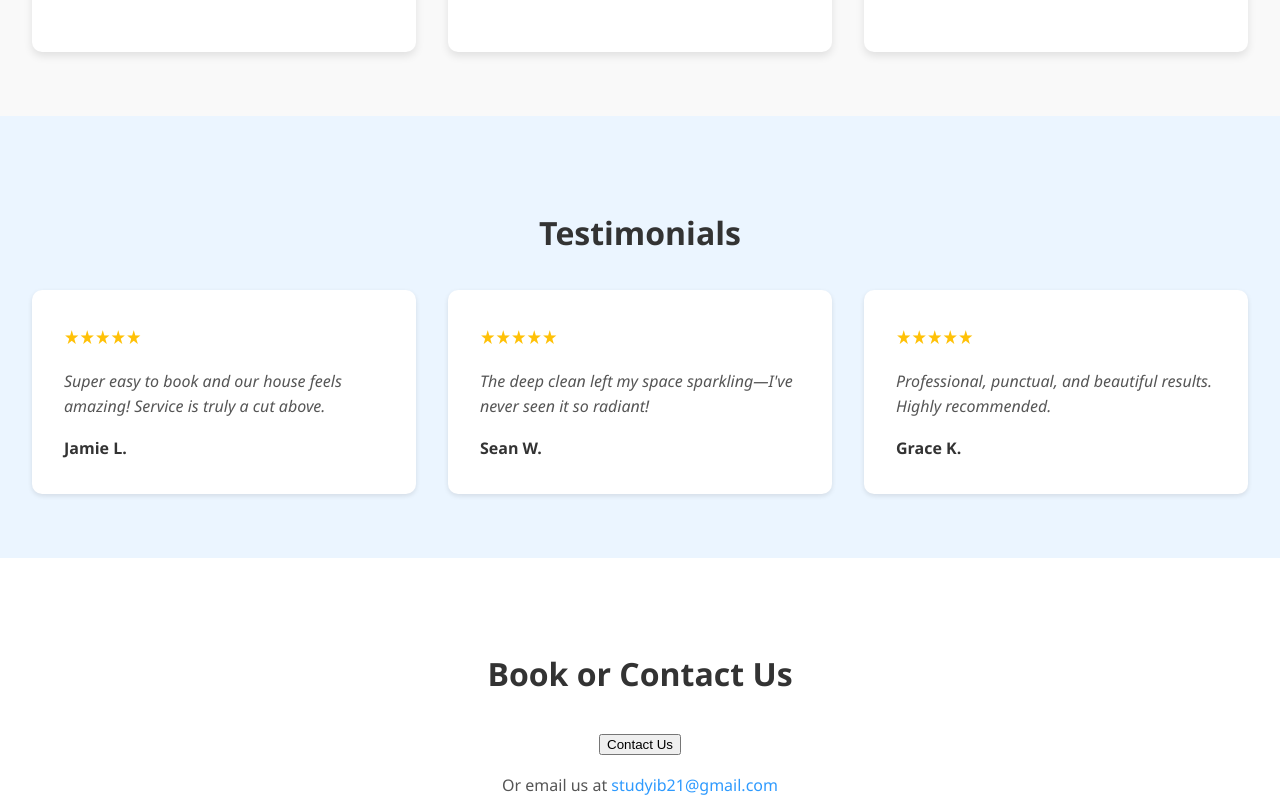
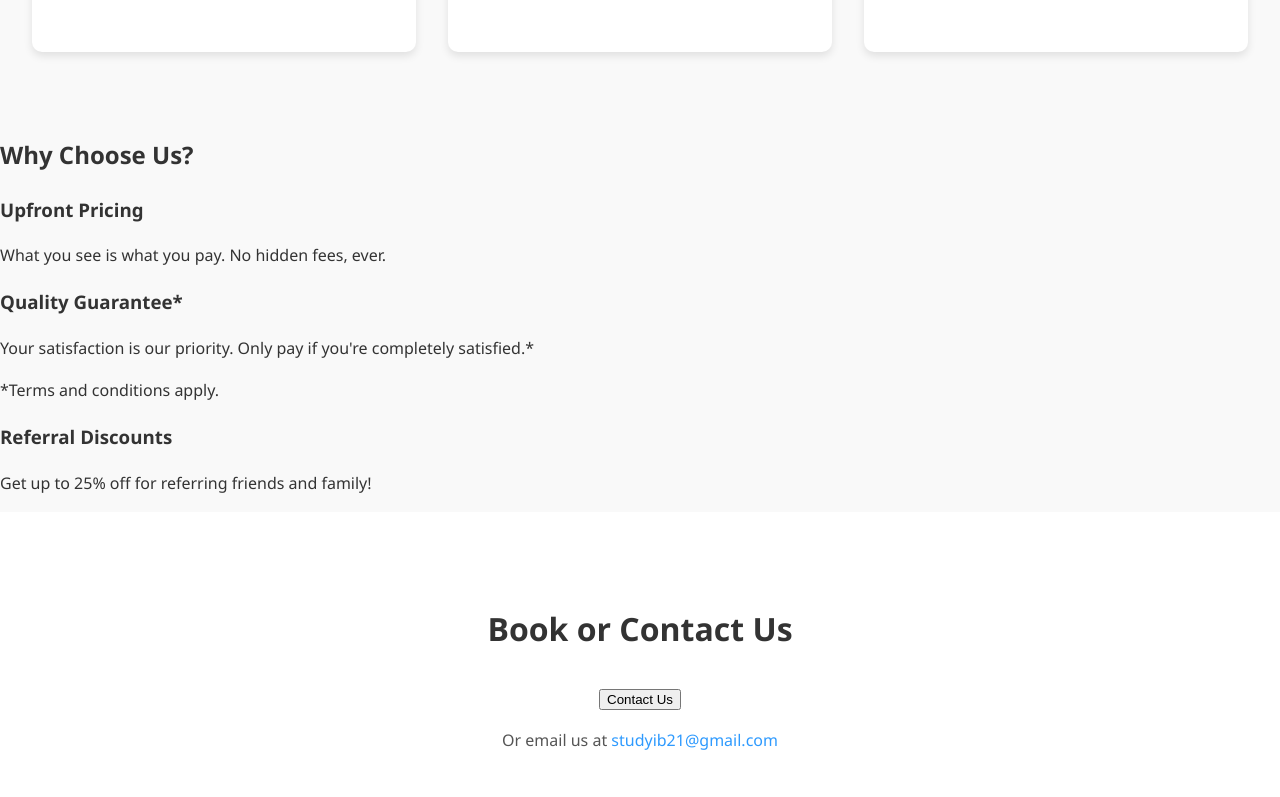
Before and after one commit to desertfox-gt/New, a React (Create React App) app: page / in a window 1280 px wide. Shown: the part 864-1661 px from the top of the page. Built offline with nearby package versions, Linux system fonts and the light colour scheme.

Commit message:
Update App.js

```diff
--- a/src/App.js
+++ b/src/App.js
@@ -128,20 +128,20 @@ function App() {
           desc: "Intensive top-to-bottom treatment for a spotless and rejuvenated environment.",
         },
       },
-      testimonials: {
-        title: "Testimonials",
-        testimonial1: {
-          quote: "Super easy to book and our house feels amazing! Service is truly a cut above.",
-          author: "Jamie L.",
+      whyChooseUs: {
+        title: "Why Choose Us?",
+        reason1: {
+          title: "Upfront Pricing",
+          desc: "What you see is what you pay. No hidden fees, ever.",
         },
-        testimonial2: {
-          quote:
-            "The deep clean left my space sparkling—I've never seen it so radiant!",
-          author: "Sean W.",
+        reason2: {
+          title: "Quality Guarantee*",
+          desc: "Your satisfaction is our priority. Only pay if you're completely satisfied.*",
+          asteriskNote: "*Terms and conditions apply.",
         },
-        testimonial3: {
-          quote: "Professional, punctual, and beautiful results. Highly recommended.",
-          author: "Grace K.",
+        reason3: {
+          title: "Referral Discounts",
+          desc: "Get up to 25% off for referring friends and family!",
         },
       },
       contact: {
@@ -187,19 +187,20 @@ function App() {
           desc: "從上到下的密集處理，打造無瑕且煥然一新的環境。",
         },
       },
-      testimonials: {
-        title: "客戶評價",
-        testimonial1: {
-          quote: "預約超級簡單，我們的家感覺棒極了！服務真的非常出色。",
-          author: "Jamie L.",
+      whyChooseUs: {
+        title: "為什麼選擇我們？",
+        reason1: {
+          title: "前期定價",
+          desc: "你看到的就是你支付的。絕無隱藏費用。",
         },
-        testimonial2: {
-          quote: "深度清潔讓我的空間煥然一新—我從未見過它如此明亮！",
-          author: "Sean W.",
+        reason2: {
+          title: "質量保證*",
+          desc: "您的滿意是我們的首要任務。只有在您完全滿意的情況下才付款。*",
+          asteriskNote: "*適用條款及細則。",
         },
-        testimonial3: {
-          quote: "專業、準時，而且結果美不勝收。強烈推薦。",
-          author: "Grace K.",
+        reason3: {
+          title: "推薦折扣",
+          desc: "推薦朋友和家人，即可享受高達 25% 的折扣！",
         },
       },
       contact: {
@@ -244,7 +245,8 @@ function App() {
           <div className="logo">Enchanté</div>
           <nav>
             <a href="#features">{text.nav.features}</a>
-            <a href="#testimonials">{text.nav.testimonials}</a>
+
+            <a href="#why-choose-us">Why Choose Us?</a>
             <a
               href="#contact"
               onClick={(e) => {
@@ -305,35 +307,36 @@ function App() {
             ))}
           </div>
         </section>
-        <section id="testimonials" className="testimonials-section">
-          <h2 className="testimonials-title">{text.testimonials.title}</h2>
-          <div className="testimonials-grid">
-            <div className="testimonial-card">
-              <div className="star-rating">★★★★★</div>
-              <p className="testimonial-quote">
-                {text.testimonials.testimonial1.quote}
+
+        <section id="why-choose-us" className="why-choose-us-section">
+          <h2 className="why-choose-us-title">{text.whyChooseUs.title}</h2>
+          <div className="why-choose-us-grid">
+            <div className="why-choose-us-card">
+              <h3 className="why-choose-us-title">
+                {text.whyChooseUs.reason1.title}
+              </h3>
+              <p className="why-choose-us-desc">
+                {text.whyChooseUs.reason1.desc}
               </p>
-              <span className="testimonial-author">
-                {text.testimonials.testimonial1.author}
-              </span>
             </div>
-            <div className="testimonial-card">
-              <div className="star-rating">★★★★★</div>
-              <p className="testimonial-quote">
-                {text.testimonials.testimonial2.quote}
+            <div className="why-choose-us-card">
+              <h3 className="why-choose-us-title">
+                {text.whyChooseUs.reason2.title}
+              </h3>
+              <p className="why-choose-us-desc">
+                {text.whyChooseUs.reason2.desc}
               </p>
-              <span className="testimonial-author">
-                {text.testimonials.testimonial2.author}
-              </span>
+              <p className="asterisk-note">
+                {text.whyChooseUs.reason2.asteriskNote}
+              </p>
             </div>
-            <div className="testimonial-card">
-              <div className="star-rating">★★★★★</div>
-              <p className="testimonial-quote">
-                {text.testimonials.testimonial3.quote}
+            <div className="why-choose-us-card">
+              <h3 className="why-choose-us-title">
+                {text.whyChooseUs.reason3.title}
+              </h3>
+              <p className="why-choose-us-desc">
+                {text.whyChooseUs.reason3.desc}
               </p>
-              <span className="testimonial-author">
-                {text.testimonials.testimonial3.author}
-              </span>
             </div>
           </div>
         </section>
```
